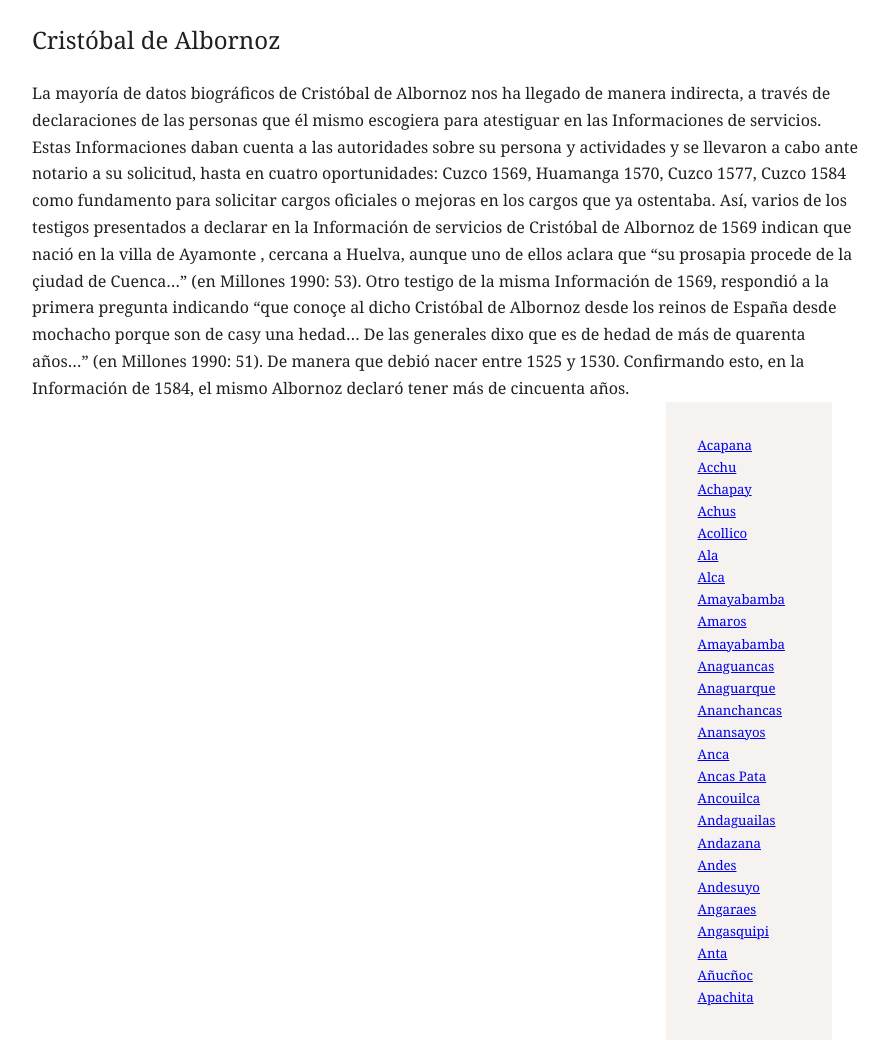
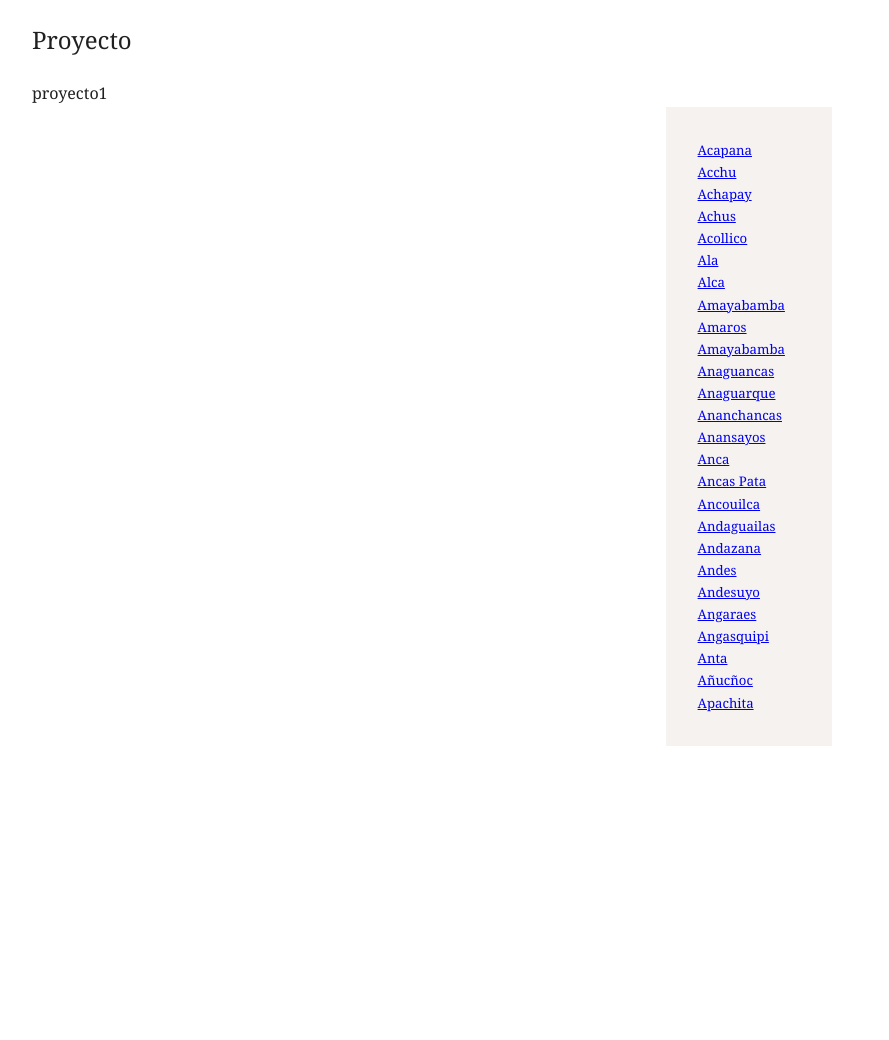
Before and after one commit to dianacoronadof/dianacoronadof.github.io, a Jekyll site: the page built from _autores/albornoz.html, in a window 1280 px wide. Shown: the whole page, without its empty margins (58-947 px from the left). Built offline with Jekyll 4.4.1, drawn with Linux system fonts in a browser that asks for light colours; after the commit the page ends 900 px from its top, so only the background shows below that.

Commit message:
Update albornoz.html

```diff
--- a/_autores/albornoz.html
+++ b/_autores/albornoz.html
@@ -1,6 +1,6 @@
 ---
-title: Cristóbal de Albornoz
+title: Proyecto
 data: albornoz
 ---
 
-La mayoría de datos biográficos de Cristóbal de Albornoz nos ha llegado de manera indirecta, a través de declaraciones de las personas que él mismo escogiera para atestiguar en las Informaciones de servicios. Estas Informaciones daban cuenta a las autoridades sobre su persona y actividades y se llevaron a cabo ante notario a su solicitud, hasta en cuatro oportunidades: Cuzco 1569, Huamanga 1570, Cuzco 1577, Cuzco 1584 como fundamento para solicitar cargos oficiales o mejoras en los cargos que ya ostentaba. Así, varios de los testigos presentados a declarar en la Información de servicios de Cristóbal de Albornoz de 1569 indican que nació en la villa de Ayamonte , cercana a Huelva, aunque uno de ellos aclara que “su prosapia procede de la çiudad de Cuenca…” (en Millones 1990: 53). Otro testigo de la misma Información de 1569, respondió a la primera pregunta indicando “que conoçe al dicho Cristóbal de Albornoz desde los reinos de España desde mochacho porque son de casy una hedad… De las generales dixo que es de hedad de más de quarenta años…” (en Millones 1990: 51). De manera que debió nacer entre 1525 y 1530. Confirmando esto, en la Información de 1584, el mismo Albornoz declaró tener más de cincuenta años.
+proyecto1
```
